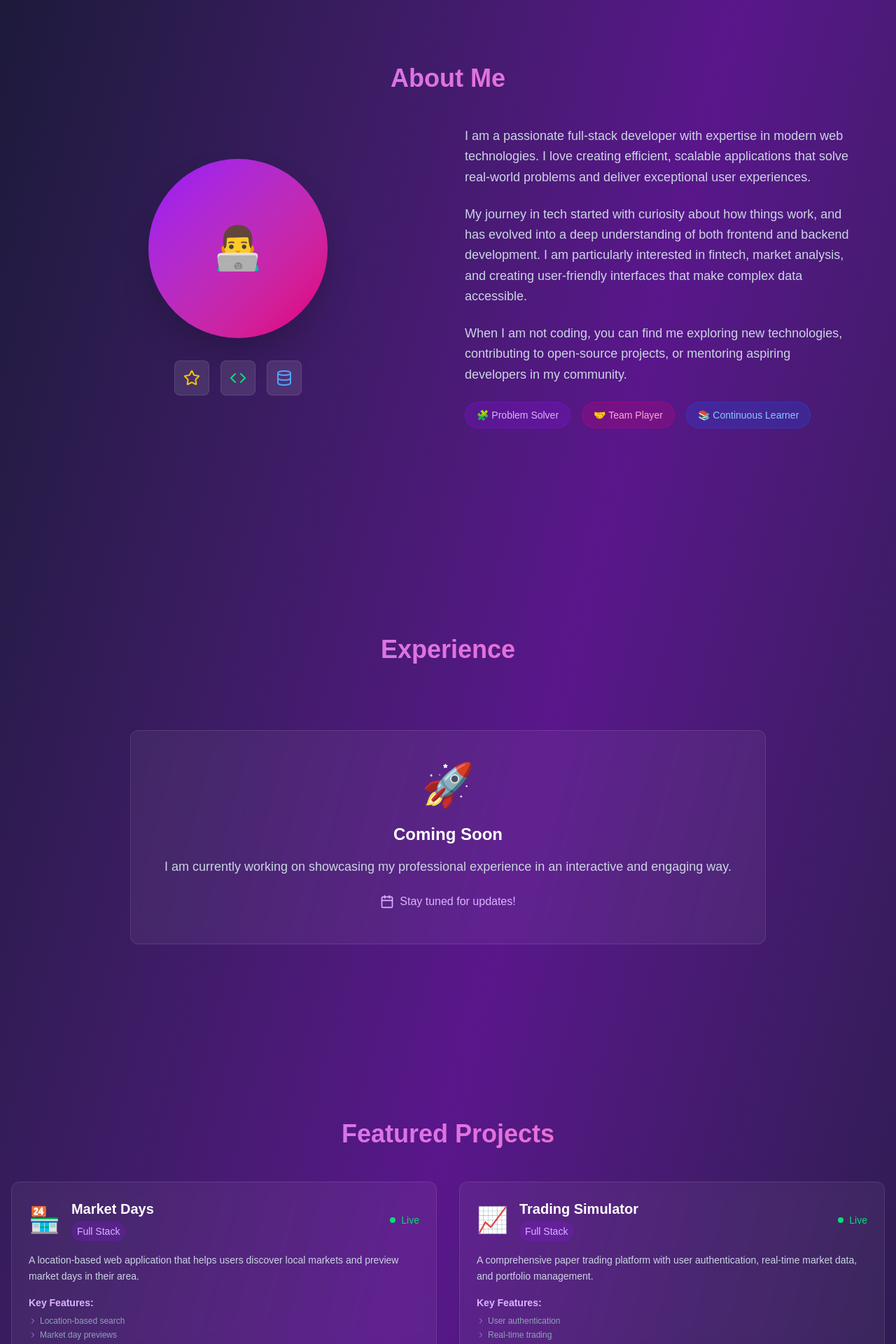
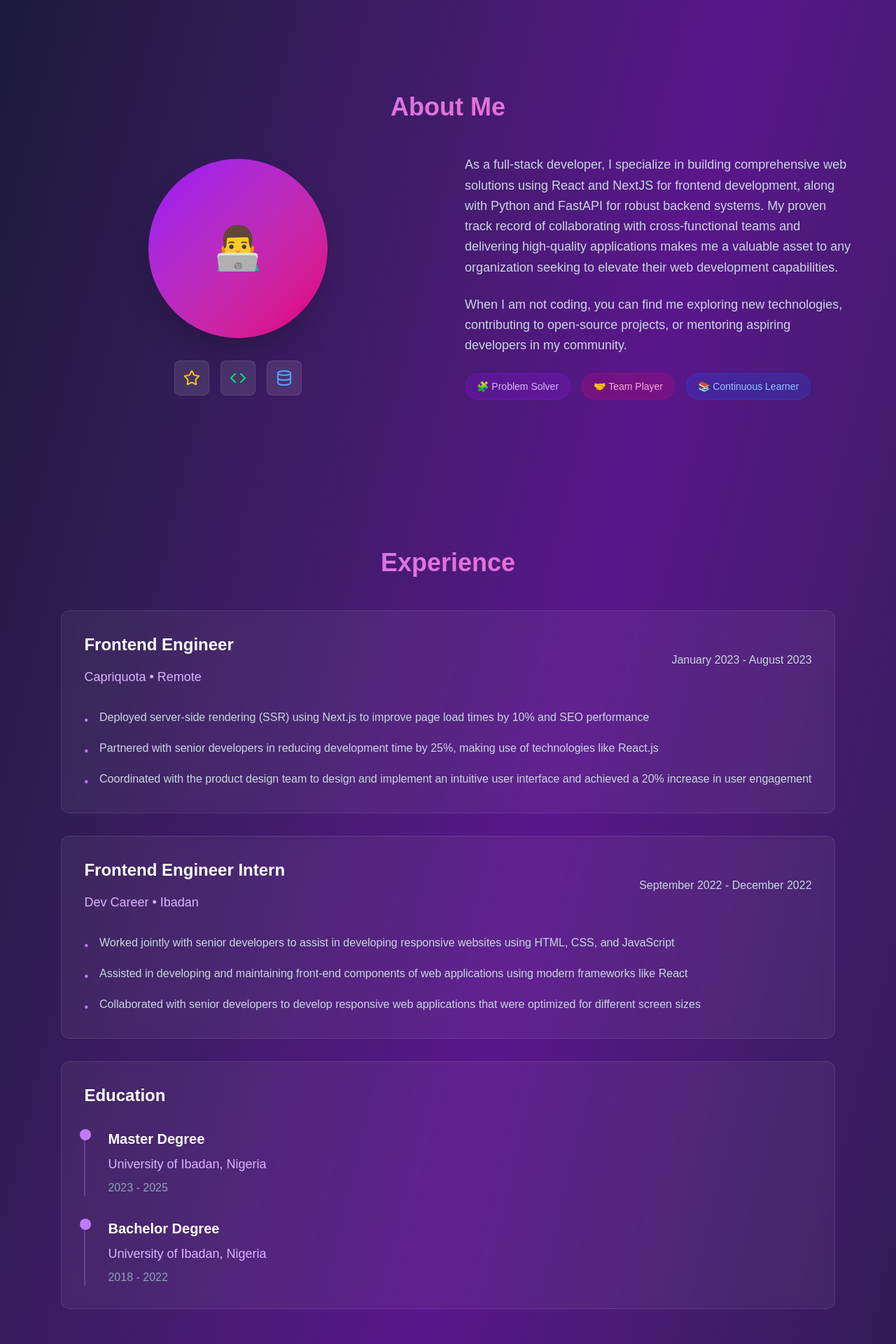
Before and after one commit to Afolstee/portfolio-frontend, a Next.js app: page / in a window 1280 px wide. Shown: the part 880-2800 px from the top of the page at 70% size. Built offline with nearby package versions, Linux system fonts and the light colour scheme; no server answers.

Commit message:
edited experience

```diff
--- a/src/components/portfolio.tsx
+++ b/src/components/portfolio.tsx
@@ -21,9 +21,7 @@ import {
   Star,
   ArrowUp,
 } from "lucide-react";
-import { portfolioApi } from "../lib/api";
 
-// Type definitions
 interface Project {
   id: number;
   title: string;
@@ -77,7 +75,8 @@ const Portfolio = () => {
   const [activeSection, setActiveSection] = useState("home");
   const [isMenuOpen, setIsMenuOpen] = useState(false);
   const [showScrollTop, setShowScrollTop] = useState(false);
-  const [isLoading, setIsLoading] = useState(true);
+  const [scrollTimeout, setScrollTimeout] = useState<NodeJS.Timeout | null>(null);
+  const [isLoading, setIsLoading] = useState(false);
   const [projects, setProjects] = useState<Project[]>([]);
   const [skills, setSkills] = useState<Skill[]>([]);
   const [analytics, setAnalytics] = useState<Analytics | null>(null);
@@ -92,10 +91,24 @@ const Portfolio = () => {
   });
   const [isSubmitting, setIsSubmitting] = useState(false);
 
-  // Handle scroll to show/hide scroll to top button and update active section
+  // Handle scroll to show/hide scroll to top button with auto-hide after 3 seconds
   useEffect(() => {
     const handleScroll = () => {
-      setShowScrollTop(window.scrollY > 300);
+      const shouldShow = window.scrollY > 300;
+      setShowScrollTop(shouldShow);
+
+      // Clear existing timeout
+      if (scrollTimeout) {
+        clearTimeout(scrollTimeout);
+      }
+
+      // Set new timeout to hide button after 3 seconds of no scrolling
+      if (shouldShow) {
+        const newTimeout = setTimeout(() => {
+          setShowScrollTop(false);
+        }, 3000);
+        setScrollTimeout(newTimeout);
+      }
 
       // Update active section based on scroll position
       const sections = [
@@ -121,8 +134,13 @@ const Portfolio = () => {
     };
 
     window.addEventListener("scroll", handleScroll);
-    return () => window.removeEventListener("scroll", handleScroll);
-  }, []);
+    return () => {
+      window.removeEventListener("scroll", handleScroll);
+      if (scrollTimeout) {
+        clearTimeout(scrollTimeout);
+      }
+    };
+  }, [scrollTimeout]);
 
   // Helper function to get skill icons
   const getSkillIcon = (skillName: string): React.ReactElement => {
@@ -198,60 +216,17 @@ const Portfolio = () => {
     },
   ];
 
-  // Fetch data from API
+  // Initialize with default data
   useEffect(() => {
-    const fetchData = async () => {
-      try {
-        // Fetch projects
-        const projectsData = await portfolioApi.getProjects();
-        setProjects(projectsData);
-
-        // Fetch skills
-        const skillsData: ApiSkill[] = await portfolioApi.getSkills();
-        setSkills(
-          skillsData.map(
-            (skill: ApiSkill): Skill => ({
-              name: skill.name,
-              icon: getSkillIcon(skill.name),
-              techs: skill.technologies,
-              proficiency: skill.proficiency || 85, // Default proficiency if not provided
-            })
-          )
-        );
-
-        // Fetch analytics
-        const analyticsData = await portfolioApi.getAnalytics();
-        setAnalytics(analyticsData);
-      } catch (error) {
-        console.error("Error fetching data:", error);
-        // Fallback to default data if API fails
     setProjects(getDefaultProjects());
     setSkills(getDefaultSkills());
     setAnalytics({
-          total_views: 0,
-          monthly_views: 0,
+      total_views: 1234,
+      monthly_views: 256,
       projects_count: 2,
       years_experience: 3,
     });
-      } finally {
-        setIsLoading(false);
-      }
-    };
-
-    fetchData();
   }, []);
-
-  // Track project views
-  const trackProjectView = async (projectId: number, projectTitle: string) => {
-    try {
-      await portfolioApi.trackView(projectId, {
-        project_name: projectTitle,
-        user_ip: null,
-      });
-    } catch (error) {
-      console.error("Error tracking project view:", error);
-    }
-  };
 
   // Handle contact form submission
   const handleContactSubmit = async () => {
@@ -268,13 +243,12 @@ const Portfolio = () => {
     setContactStatus({ type: "", message: "" });
 
     try {
-      const result = await portfolioApi.submitContact(contactForm);
+      // Simulate API call
+      await new Promise(resolve => setTimeout(resolve, 2000));
 
       setContactStatus({
         type: "success",
-        message:
-          result.message ||
-          "Message sent successfully! I'll get back to you soon.",
+        message: "Message sent successfully! I'll get back to you soon.",
       });
       setContactForm({ name: "", email: "", message: "" });
     } catch (error) {
@@ -311,10 +285,9 @@ const Portfolio = () => {
   };
 
   const downloadCV = () => {
-    // Simulated CV download - replace with actual CV file
     const link = document.createElement("a");
-    link.href = "/path-to-your-cv.pdf"; // Replace with actual CV path
-    link.download = "Portfolio_CV.pdf";
+    link.href = "/media/TemiladeAfolabiAResume.pdf";
+    link.download = "TemiladeAfolabi_CV.pdf";
     link.click();
   };
 
@@ -398,11 +371,11 @@ const Portfolio = () => {
         )}
       </nav>
 
-      {/* Scroll to Top Button */}
+      {/* Scroll to Top Button with auto-hide after 3 seconds */}
       {showScrollTop && (
         <button
           onClick={scrollToTop}
-          className="fixed bottom-8 right-8 bg-purple-600 hover:bg-purple-700 text-white p-3 rounded-full shadow-lg transition-all duration-300 z-50"
+          className="fixed bottom-8 right-8 bg-purple-600 hover:bg-purple-700 text-white p-3 rounded-full shadow-lg transition-all duration-300 z-50 animate-pulse"
         >
           <ArrowUp className="w-5 h-5" />
         </button>
@@ -416,8 +389,11 @@ const Portfolio = () => {
         <div className="text-center max-w-4xl mx-auto">
           <div className="mb-8">
             <h1 className="text-5xl md:text-7xl font-bold mb-4 bg-gradient-to-r from-purple-400 via-pink-400 to-blue-400 bg-clip-text text-transparent animate-pulse">
+              Afolabi Temilade A.
+            </h1>
+            <h2 className="text-3xl md:text-4xl font-semibold mb-4 text-slate-200">
               Full Stack Developer
-            </h1>
+            </h2>
             <p className="text-xl md:text-2xl text-slate-300 mb-8">
               Building modern web applications with Python, Next.js, and
               cutting-edge technologies
@@ -505,17 +481,13 @@ const Portfolio = () => {
             </div>
             <div className="space-y-6">
               <p className="text-lg text-slate-300 leading-relaxed">
-                I am a passionate full-stack developer with expertise in modern
-                web technologies. I love creating efficient, scalable
-                applications that solve real-world problems and deliver
-                exceptional user experiences.
-              </p>
-              <p className="text-lg text-slate-300 leading-relaxed">
-                My journey in tech started with curiosity about how things work,
-                and has evolved into a deep understanding of both frontend and
-                backend development. I am particularly interested in fintech,
-                market analysis, and creating user-friendly interfaces that make
-                complex data accessible.
+                As a full-stack developer, I specialize in building
+                comprehensive web solutions using React and NextJS for frontend
+                development, along with Python and FastAPI for robust backend
+                systems. My proven track record of collaborating with
+                cross-functional teams and delivering high-quality applications
+                makes me a valuable asset to any organization seeking to elevate
+                their web development capabilities.
               </p>
               <p className="text-lg text-slate-300 leading-relaxed">
                 When I am not coding, you can find me exploring new
@@ -547,19 +519,120 @@ const Portfolio = () => {
           <h2 className="text-4xl font-bold mb-12 text-center bg-gradient-to-r from-purple-400 to-pink-400 bg-clip-text text-transparent">
             Experience
           </h2>
-          <div className="flex items-center justify-center min-h-[400px]">
-            <div className="bg-white/5 backdrop-blur-sm rounded-xl p-12 border border-white/10 text-center">
-              <div className="text-6xl mb-6">🚀</div>
+          <div className="space-y-8">
+            {/* Frontend Engineer - Capriquota */}
+            <div className="bg-white/5 backdrop-blur-sm rounded-xl p-8 border border-white/10 hover:border-purple-400/30 transition-colors duration-300">
+              <div className="flex flex-col md:flex-row md:items-center md:justify-between mb-8">
+                <div>
                   <h3 className="text-2xl font-semibold text-white mb-4">
-                Coming Soon
+                    Frontend Engineer
                   </h3>
-              <p className="text-lg text-slate-300 mb-6">
-                I am currently working on showcasing my professional experience
-                in an interactive and engaging way.
+                  <p className="text-purple-300 text-lg">Capriquota • Remote</p>
+                </div>
+                <div className="text-slate-300 mt-4 md:mt-0">
+                  January 2023 - August 2023
+                </div>
+              </div>
+              <ul className="space-y-4 text-slate-300">
+                <li className="flex items-start space-x-4">
+                  <span className="text-purple-400 mt-1">•</span>
+                  <span>
+                    Deployed server-side rendering (SSR) using Next.js to
+                    improve page load times by 10% and SEO performance
+                  </span>
+                </li>
+                <li className="flex items-start space-x-4">
+                  <span className="text-purple-400 mt-1">•</span>
+                  <span>
+                    Partnered with senior developers in reducing development
+                    time by 25%, making use of technologies like React.js
+                  </span>
+                </li>
+                <li className="flex items-start space-x-4">
+                  <span className="text-purple-400 mt-1">•</span>
+                  <span>
+                    Coordinated with the product design team to design and
+                    implement an intuitive user interface and achieved a 20%
+                    increase in user engagement
+                  </span>
+                </li>
+              </ul>
+            </div>
+
+            {/* Frontend Engineer Intern - Dev Career */}
+            <div className="bg-white/5 backdrop-blur-sm rounded-xl p-8 border border-white/10 hover:border-purple-400/30 transition-colors duration-300">
+              <div className="flex flex-col md:flex-row md:items-center md:justify-between mb-8">
+                <div>
+                  <h3 className="text-2xl font-semibold text-white mb-4">
+                    Frontend Engineer Intern
+                  </h3>
+                  <p className="text-purple-300 text-lg">Dev Career • Ibadan</p>
+                </div>
+                <div className="text-slate-300 mt-4 md:mt-0">
+                  September 2022 - December 2022
+                </div>
+              </div>
+              <ul className="space-y-4 text-slate-300">
+                <li className="flex items-start space-x-4">
+                  <span className="text-purple-400 mt-1">•</span>
+                  <span>
+                    Worked jointly with senior developers to assist in
+                    developing responsive websites using HTML, CSS, and
+                    JavaScript
+                  </span>
+                </li>
+                <li className="flex items-start space-x-4">
+                  <span className="text-purple-400 mt-1">•</span>
+                  <span>
+                    Assisted in developing and maintaining front-end components
+                    of web applications using modern frameworks like React
+                  </span>
+                </li>
+                <li className="flex items-start space-x-4">
+                  <span className="text-purple-400 mt-1">•</span>
+                  <span>
+                    Collaborated with senior developers to develop responsive
+                    web applications that were optimized for different screen
+                    sizes
+                  </span>
+                </li>
+              </ul>
+            </div>
+
+            {/* Education Section */}
+            <div className="bg-white/5 backdrop-blur-sm rounded-xl p-8 border border-white/10 hover:border-purple-400/30 transition-colors duration-300">
+              <h3 className="text-2xl font-semibold text-white mb-8">
+                Education
+              </h3>
+
+              <div className="space-y-8">
+                {/* Master Degree */}
+                <div className="relative pl-8 border-l-2 border-purple-400/30">
+                  <div className="absolute -left-2 top-0 w-4 h-4 bg-purple-400 rounded-full"></div>
+                  <div className="space-y-2">
+                    <h4 className="text-xl font-semibold text-white">
+                      Master Degree
+                    </h4>
+                    <p className="text-purple-300 text-lg">
+                      University of Ibadan, Nigeria
                     </p>
-              <div className="flex items-center justify-center space-x-2 text-purple-300">
-                <Calendar className="w-5 h-5" />
-                <span>Stay tuned for updates!</span>
+                    <p className="text-slate-400">2023 - 2025</p>
+                  </div>
+                </div>
+
+                {/* Bachelor Degree */}
+                <div className="relative pl-8 border-l-2 border-purple-400/30">
+                  <div className="absolute -left-2 top-0 w-4 h-4 bg-purple-400 rounded-full"></div>
+                  <div className="space-y-2">
+                    <h4 className="text-xl font-semibold text-white">
+                      Bachelor Degree
+                    </h4>
+                    <p className="text-purple-300 text-lg">
+                      University of Ibadan, Nigeria
+                    </p>
+                    <p className="text-slate-400">2018 - 2022</p>
+                  </div>
+                </div>
               </div>
             </div>
           </div>
@@ -640,7 +713,6 @@ const Portfolio = () => {
                     target="_blank"
                     rel="noopener noreferrer"
                     className="flex items-center text-sm text-purple-300 hover:text-purple-200 transition-colors"
-                    onClick={() => trackProjectView(project.id, project.title)}
                   >
                     <Github className="w-4 h-4 mr-1" />
                     Code
@@ -650,7 +722,6 @@ const Portfolio = () => {
                     target="_blank"
                     rel="noopener noreferrer"
                     className="flex items-center text-sm text-purple-300 hover:text-purple-200 transition-colors"
-                    onClick={() => trackProjectView(project.id, project.title)}
                   >
                     <ExternalLink className="w-4 h-4 mr-1" />
                     Live Demo
@@ -826,7 +897,7 @@ const Portfolio = () => {
         <div className="max-w-7xl mx-auto px-4 text-center">
           <div className="flex flex-col md:flex-row justify-between items-center space-y-4 md:space-y-0">
             <div className="text-slate-400">
-              © 2024 Portfolio. Built with React & Tailwind CSS
+              © Built with Next.JS, Python, FastAPI & Tailwind CSS
             </div>
             <div className="flex space-x-6">
               <a
@@ -853,9 +924,6 @@ const Portfolio = () => {
               </a>
             </div>
           </div>
-          <div className="mt-8 text-sm text-slate-500">
-            <p>Crafted with ❤️ using modern web technologies</p>
-          </div>
         </div>
       </footer>
     </div>
```
Also changed, not shown: 1 other file (tests, documents, lock files or other folders). Lines whose indentation alone changed are shown as unchanged.
